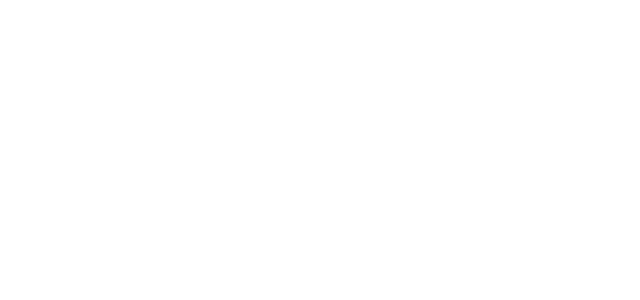
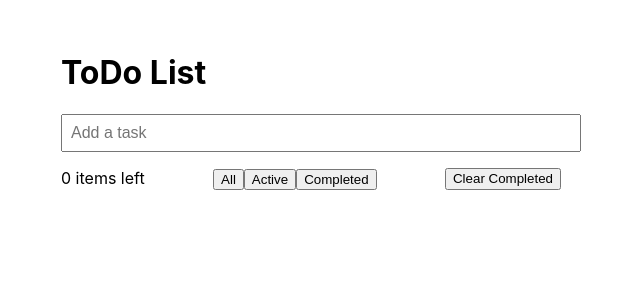
Before and after one commit to HelenVirtanen/todo-react-app, a React (Create React App) app: page / in a window 1280 px wide. Shown: the top 300 px of the page, without its empty margins (329-969 px from the left). Built offline with nearby package versions, Linux system fonts and the light colour scheme.

Commit message:
Add component todo task and common logic

```diff
--- a/src/App.tsx
+++ b/src/App.tsx
@@ -1,10 +1,76 @@
-import React from 'react';
+import React, { useState } from "react";
+import { Todo } from "./types";
+import TodoItem from "./components/TodoTask";
 
-function App() {
+type Filter = "all" | "active" | "completed";
+
+const App: React.FC = () => {
+  const [todos, setTodos] = useState<Todo[]>([]);
+  const [task, setTask] = useState("");
+  const [filter, setFilter] = useState<Filter>("all");
+
+  const addTodo = () => {
+    if (!task.trim()) return;
+    setTodos([...todos, { id: Date.now(), task, completed: false }]);
+    setTask("");
+  };
+
+  const toggleTodo = (id: number) => {
+    setTodos(
+      todos.map((todo) =>
+        todo.id === id ? { ...todo, completed: !todo.completed } : todo
+      )
+    );
+  };
+
+  const clearCompleted = () => {
+    setTodos(todos.filter((todo) => !todo.completed));
+  };
+
+  const filteredTodos = todos.filter((todo) => {
+    if (filter === "active") return !todo.completed;
+    if (filter === "completed") return todo.completed;
+    return true;
+  });
+
+  const remaining = todos.filter((todo) => !todo.completed).length;
+
   return (
-    <div className="App">
+    <div style={{ padding: "2rem", maxWidth: 500, margin: "0 auto" }}>
+      <h1>ToDo List</h1>
+      <input
+        value={task}
+        onChange={(e) => setTask(e.target.value)}
+        onKeyPress={(e) => e.key === "Enter" && addTodo()}
+        placeholder="Add a task"
+        style={{ width: "100%", padding: "0.5rem", fontSize: "1rem" }}
+      />
+      <ul style={{ listStyle: "none", padding: 0 }}>
+        {filteredTodos.map((todo) => (
+          <TodoItem key={todo.id} todo={todo} onToggle={toggleTodo} />
+        ))}
+      </ul>
+      <div
+        style={{
+          marginTop: "1rem",
+          display: "flex",
+          justifyContent: "space-between",
+          gap: "0.5rem",
+          flexWrap: "wrap",
+        }}
+      >
+        <span>
+          {remaining} item{remaining !== 1 ? "s" : ""} left
+        </span>
+        <div>
+          <button onClick={() => setFilter("all")}>All</button>
+          <button onClick={() => setFilter("active")}>Active</button>
+          <button onClick={() => setFilter("completed")}>Completed</button>
+        </div>
+        <button onClick={clearCompleted}>Clear Completed</button>
+      </div>
     </div>
   );
-}
+};
 
 export default App;
--- /dev/null
+++ b/src/components/TodoTask.tsx
@@ -0,0 +1,24 @@
+import React from "react";
+import { Todo } from "../types";
+
+interface Props {
+  todo: Todo;
+  onToggle: (id: number) => void;
+}
+
+const TodoItem: React.FC<Props> = ({ todo, onToggle }) => {
+  return (
+    <li
+      onClick={() => onToggle(todo.id)}
+      style={{
+        textDecoration: todo.completed ? 'line-through' : 'none',
+        cursor: 'pointer',
+        padding: '8px 0',
+      }}
+    >
+      {todo.task}
+    </li>
+  );
+};
+
+export default TodoItem;
--- a/src/types.d.ts
+++ b/src/types.d.ts
@@ -0,0 +1,5 @@
+export interface Todo {
+  id: number;
+  task: string;
+  completed: boolean;
+}
```
